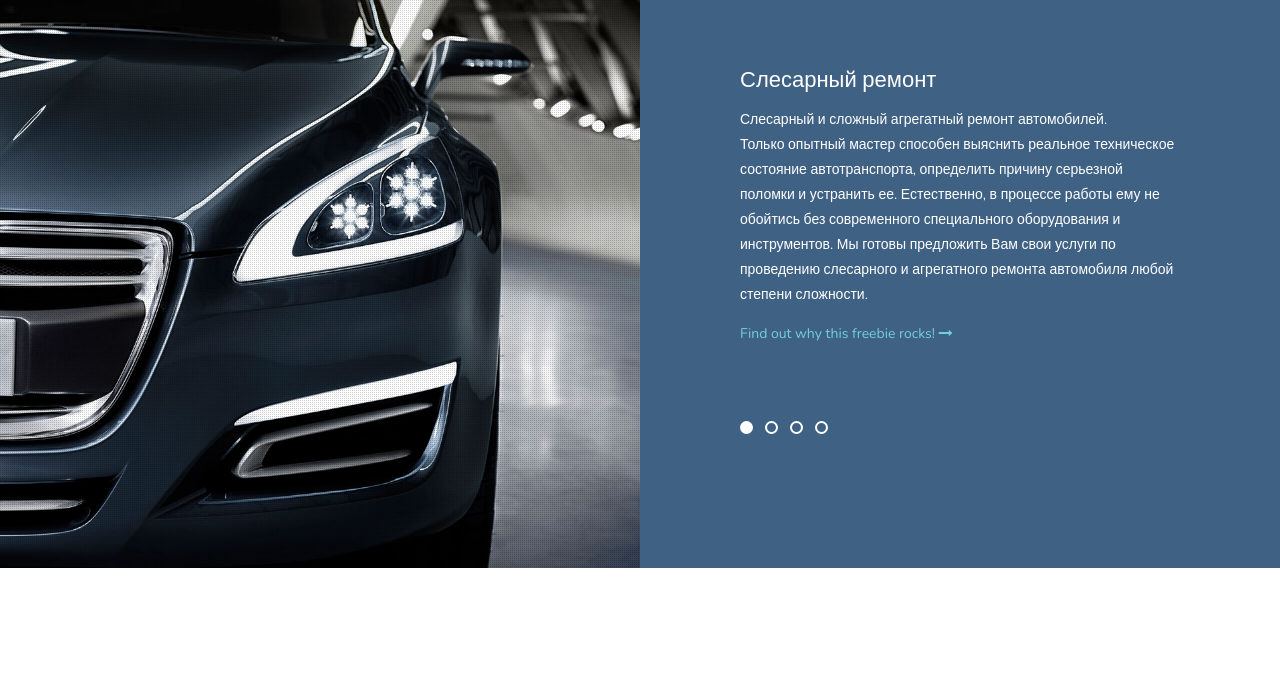
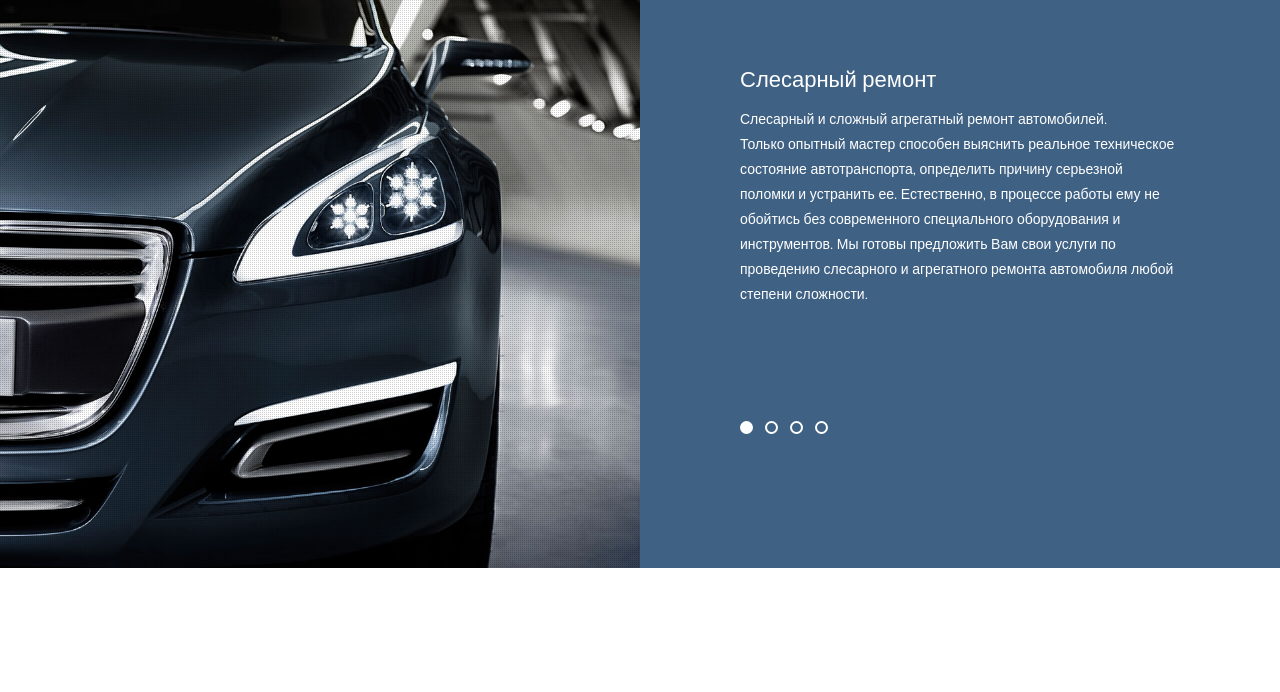
Before and after one commit to GS-Darkcores/WebZone, a plain HTML site: page maked/index.html in a window 1280 px wide. Shown: the part 862-1554 px from the top of the page. Drawn offline with nearby package versions, Linux system fonts and the light colour scheme; a script that the page names is missing; files whose address does not match are found by name.

Commit message:
Update index.html

```diff
--- a/maked/index.html
+++ b/maked/index.html
@@ -86,8 +86,7 @@
 										<p>Слесарный и сложный агрегатный ремонт автомобилей.<br>
 
 Только опытный мастер способен выяснить реальное техническое состояние автотранспорта, определить причину серьезной поломки и устранить ее. Естественно, в процессе работы ему не обойтись без современного специального оборудования и инструментов. Мы готовы предложить Вам свои услуги по проведению слесарного и агрегатного ремонта автомобиля любой степени сложности.</p>
-										<p><a href="#features" class="arrow-btn">Find out why this freebie rocks! <i class="fa fa-long-arrow-right"></i></a></p>
-									</li>
+										</li>
 									<li>
 										<h1>Диагностика</h1>
 										<p>Диагностика автомобиля и его узлов с помощью спецоборудования<br>
```
